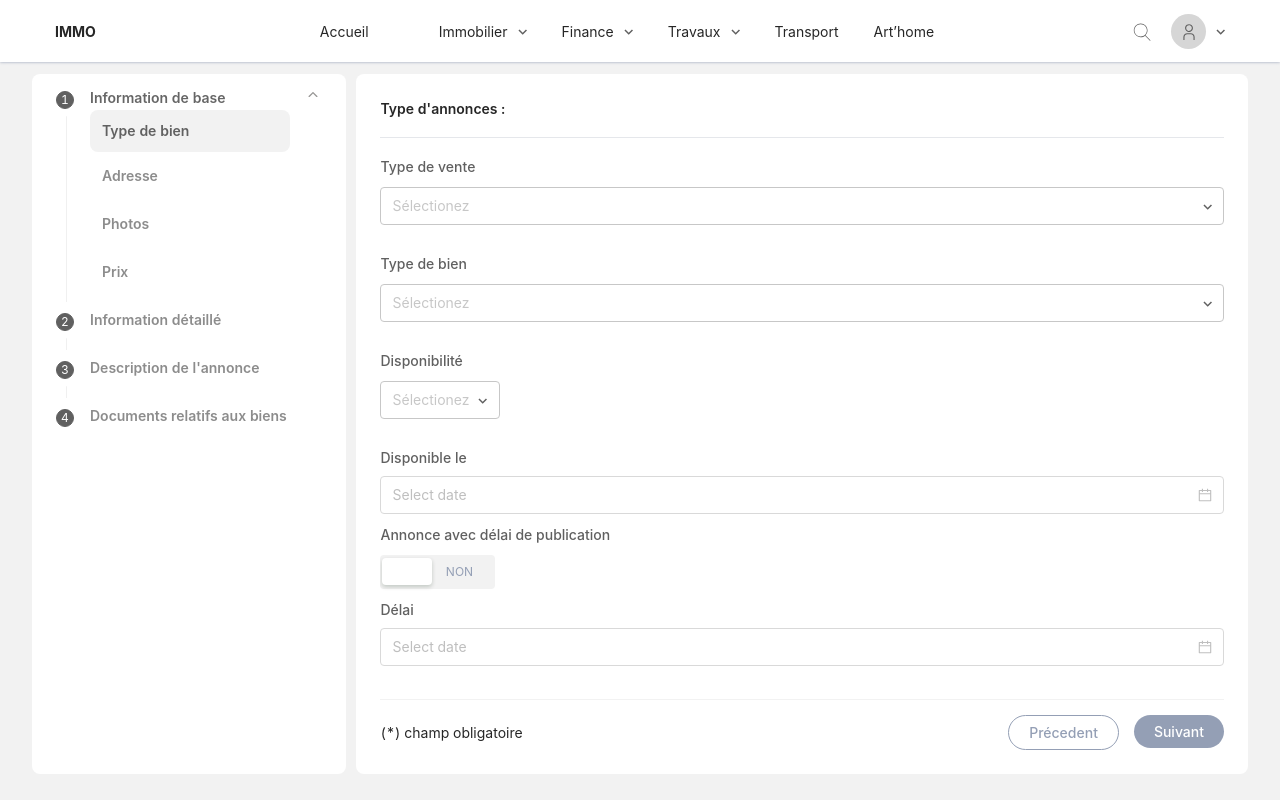
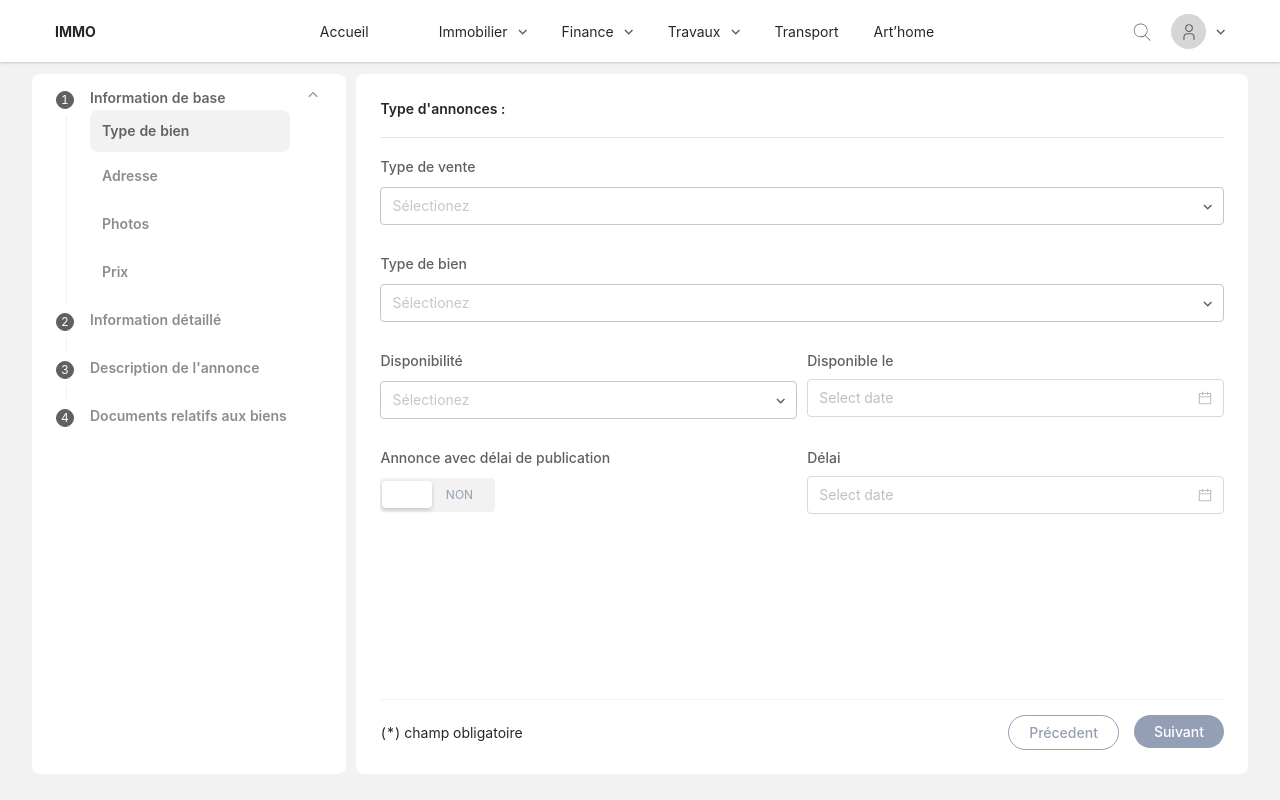
Before and after one commit to marion586/front-office-invest, a Vue app: page /ajouter in a window 1280 px wide. Built offline with nearby package versions, Linux system fonts and the light colour scheme.

Commit message:
disposition des input => OK

```diff
--- a/src/pages/addProduct/components/PropertyType/PropertyType.vue
+++ b/src/pages/addProduct/components/PropertyType/PropertyType.vue
@@ -15,7 +15,7 @@
         emit('onNext');
     }
 
-    function handleChangeDate(date){
+    function handleChangeDate(date :string){
         console.log("date : ", date);
     }
 
@@ -27,8 +27,8 @@
             <p class="info__title">Type d'annonces :</p>
             <hr class="info__divider" />
             <div class="info__input-container">
-                <div class="info__input-item" v-for="item in element" :key="item.id">
-                    <div class="" :class="[item.subOptions ? 'flex flex-row' :'']">
+                <div class="info__input-item" :class="[item.subOptions ? 'info__have-subsection' :'']" v-for="item in element" :key="item.id">
+                    <div class="info__input">
                         <SelectInput
                             v-if="item.type === 'select'"
                             :label="item.label"
@@ -41,7 +41,7 @@
                                 v-else-if="item.type === 'switch'"
                         />
                     </div>
-                    <div class="" v-for="sub in item.subOptions">
+                    <div class="info__sub" v-for="sub in item.subOptions">
                         <InputDate
                             :label="sub.label"
                             @handleChange="handleChangeDate"
@@ -81,5 +81,18 @@
         &__input-item {
             @apply flex flex-col gap-[10px];
         }
+        &__have-subsection{
+            @apply flex;
+            flex-direction: unset;
+        }
+        &__input{
+            @apply flex flex-1 w-[100%];
+        }
+        &__sub{
+            @apply flex flex-1 w-[100%];
+        }
+    }
+    .custom-select__wrapper{
+        @apply w-[100%];
     }
 </style>
--- a/src/pages/addProduct/components/SideBar/SideBar.vue
+++ b/src/pages/addProduct/components/SideBar/SideBar.vue
@@ -63,7 +63,7 @@ function changeComponent(data : Array<any>, first : any){
                   size="small"
                   class="hidden md:flex"
             >
-                  <a-step v-for="item in menuList">
+                  <a-step v-for="item in menuList" :class="[item.subItem && item.id === current ? '' : '']">
                         <template #title>
                               {{item.label}}
                         </template>
```
